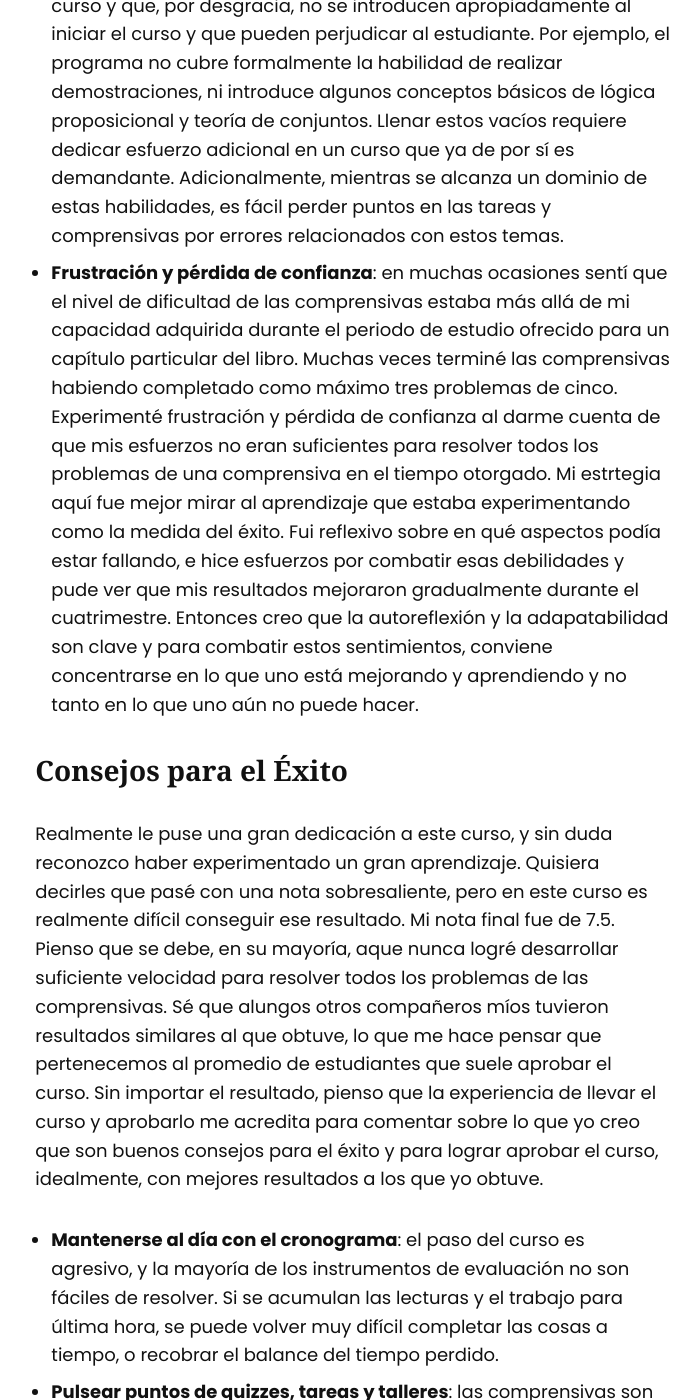
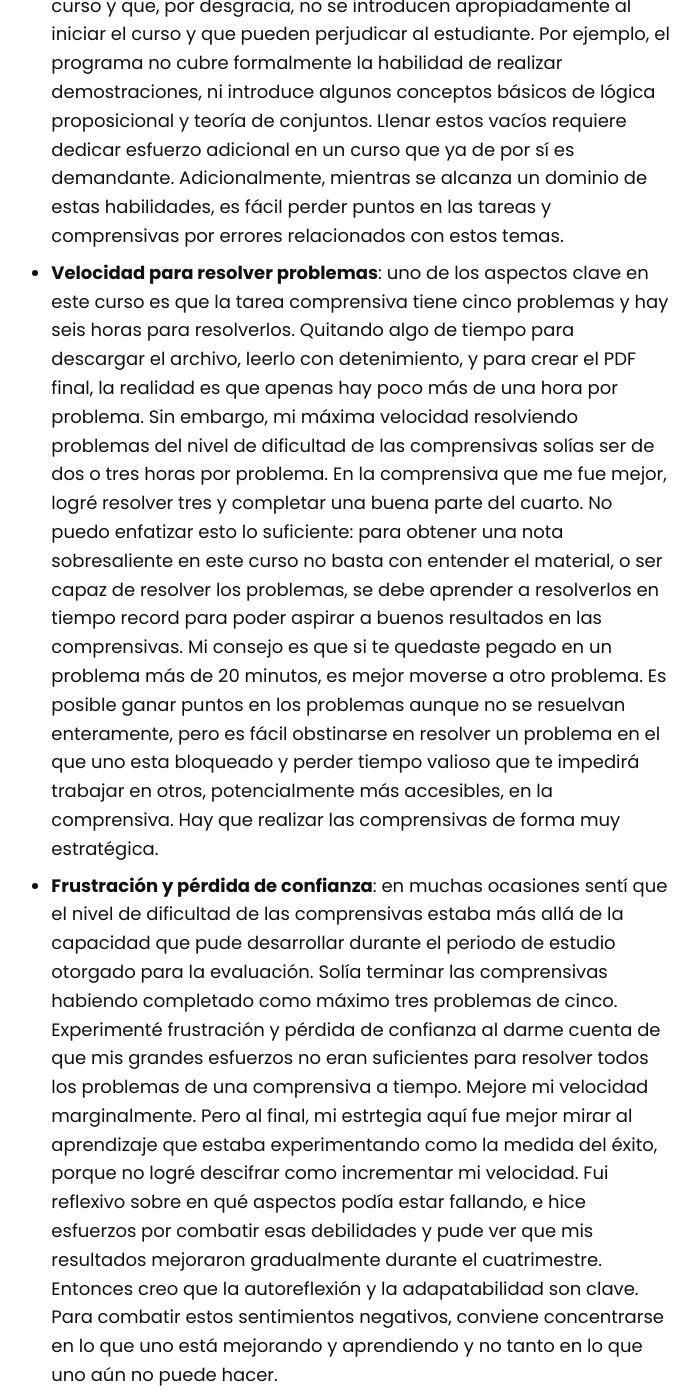
Before and after one commit to asoesem/asoesem.github.io, a Jekyll site: the page built from _posts/2024-01-04-geometria-euclidea-1.md, in a window 1280 px wide and 1400 px high, scrolled down 5894 px. Shown: the whole window, without its empty margins (454-1154 px from the left). Built offline with Jekyll 4.4.1, drawn with Linux system fonts in a browser that asks for light colours.

Commit message:
Otras recomendaciones

```diff
--- a/_posts/2024-01-04-geometria-euclidea-1.md
+++ b/_posts/2024-01-04-geometria-euclidea-1.md
@@ -88,7 +88,8 @@
 * **Nivel de dificultad**: los problemas, tanto en las tareas como en las comprensivas, no son fáciles de resolver. Según entiendo, muchos son adaptaciones de [problemas de olimpiadas matemáticas][75]. En mi caso personal, resolver un solo problema podría tomarme entre dos y tres horas. Por eso, aprobar las comprensivas con buenas notas no es sencillo, y para aprobar las tareas con buenas notas no se pueden dejar las cosas para último minuto.
 * **Nivel de ambigüedad**: particularmente los talleres tienen instrucciones un poco ambiguas. Los tutores proporcionan montones de información, pero ni un solo ejemplo del tipo de documento que esperan recibir. Es difícil sacar una nota perfecta a pesar de los esfuerzos realizados, porque el tutor siempre puede apuntar a algún aspecto que no se hizo a la altura de sus expectativas en el documento final.
 * **Vacíos curriculares**: existen algunas habilidades matemáticas y conocimientos que parecen fundamentales para tener éxito en el curso y que, por desgracia, no se introducen apropiadamente al iniciar el curso y que pueden perjudicar al estudiante. Por ejemplo, el programa no cubre formalmente la habilidad de realizar demostraciones, ni introduce algunos conceptos básicos de lógica proposicional y teoría de conjuntos. Llenar estos vacíos requiere dedicar esfuerzo adicional en un curso que ya de por sí es demandante. Adicionalmente, mientras se alcanza un dominio de estas habilidades, es fácil perder puntos en las tareas y comprensivas por errores relacionados con estos temas.
-* **Frustración y pérdida de confianza**: en muchas ocasiones sentí que el nivel de dificultad de las comprensivas estaba más allá de mi capacidad adquirida durante el periodo de estudio ofrecido para un capítulo particular del libro. Muchas veces terminé las comprensivas habiendo completado como máximo tres problemas de cinco. Experimenté frustración y pérdida de confianza al darme cuenta de que mis esfuerzos no eran suficientes para resolver todos los problemas de una comprensiva en el tiempo otorgado. Mi estrtegia aquí fue mejor mirar al aprendizaje que estaba experimentando como la medida del éxito. Fui reflexivo sobre en qué aspectos podía estar fallando, e hice esfuerzos por combatir esas debilidades y pude ver que mis resultados mejoraron gradualmente durante el cuatrimestre. Entonces creo que la autoreflexión y la adapatabilidad son clave y para combatir estos sentimientos, conviene concentrarse en lo que uno está mejorando y aprendiendo y no tanto en lo que uno aún no puede hacer.
+* **Velocidad para resolver problemas**: uno de los aspectos clave en este curso es que la tarea comprensiva tiene cinco problemas y hay seis horas para resolverlos. Quitando algo de tiempo para descargar el archivo, leerlo con detenimiento, y para crear el PDF final, la realidad es que apenas hay poco más de una hora por problema. Sin embargo, mi máxima velocidad resolviendo problemas del nivel de dificultad de las comprensivas solías ser de dos o tres horas por problema. En la comprensiva que me fue mejor, logré resolver tres y completar una buena parte del cuarto. No puedo enfatizar esto lo suficiente: para obtener una nota sobresaliente en este curso no basta con entender el material, o ser capaz de resolver los problemas, se debe aprender a resolverlos en tiempo record para poder aspirar a buenos resultados en las comprensivas. Mi consejo es que si te quedaste pegado en un problema más de 20 minutos, es mejor moverse a otro problema. Es posible ganar puntos en los problemas aunque no se resuelvan enteramente, pero es fácil obstinarse en resolver un problema en el que uno esta bloqueado y perder tiempo valioso que te impedirá trabajar en otros, potencialmente más accesibles, en la comprensiva. Hay que realizar las comprensivas de forma muy estratégica.
+* **Frustración y pérdida de confianza**: en muchas ocasiones sentí que el nivel de dificultad de las comprensivas estaba más allá de la capacidad que pude desarrollar durante el periodo de estudio otorgado para la evaluación. Solía terminar las comprensivas habiendo completado como máximo tres problemas de cinco. Experimenté frustración y pérdida de confianza al darme cuenta de que mis grandes esfuerzos no eran suficientes para resolver todos los problemas de una comprensiva a tiempo. Mejore mi velocidad marginalmente. Pero al final, mi estrtegia aquí fue mejor mirar al aprendizaje que estaba experimentando como la medida del éxito, porque no logré descifrar como incrementar mi velocidad. Fui reflexivo sobre en qué aspectos podía estar fallando, e hice esfuerzos por combatir esas debilidades y pude ver que mis resultados mejoraron gradualmente durante el cuatrimestre. Entonces creo que la autoreflexión y la adapatabilidad son clave. Para combatir estos sentimientos negativos, conviene concentrarse en lo que uno está mejorando y aprendiendo y no tanto en lo que uno aún no puede hacer.
 
 ## Consejos para el Éxito
 
```
